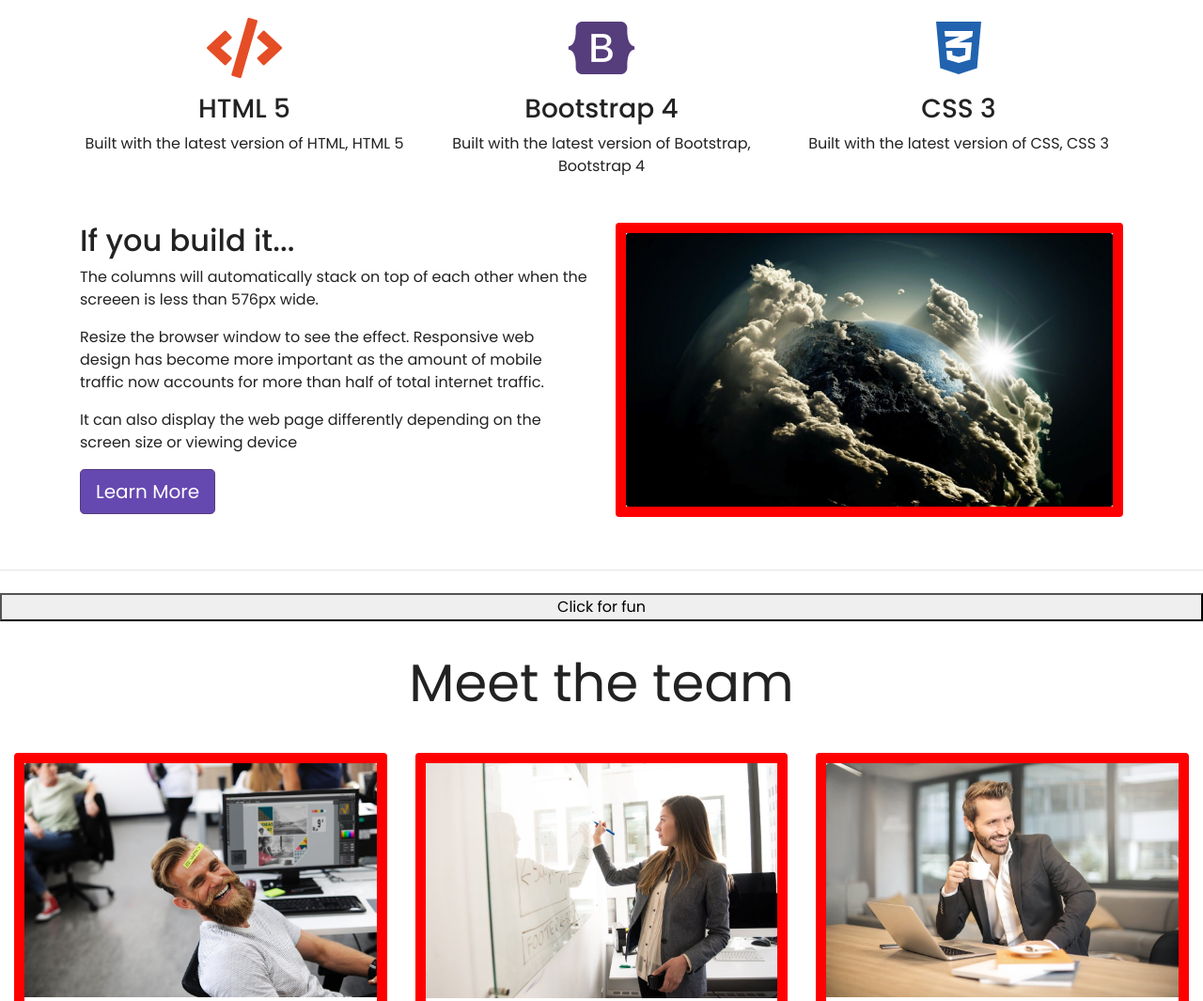
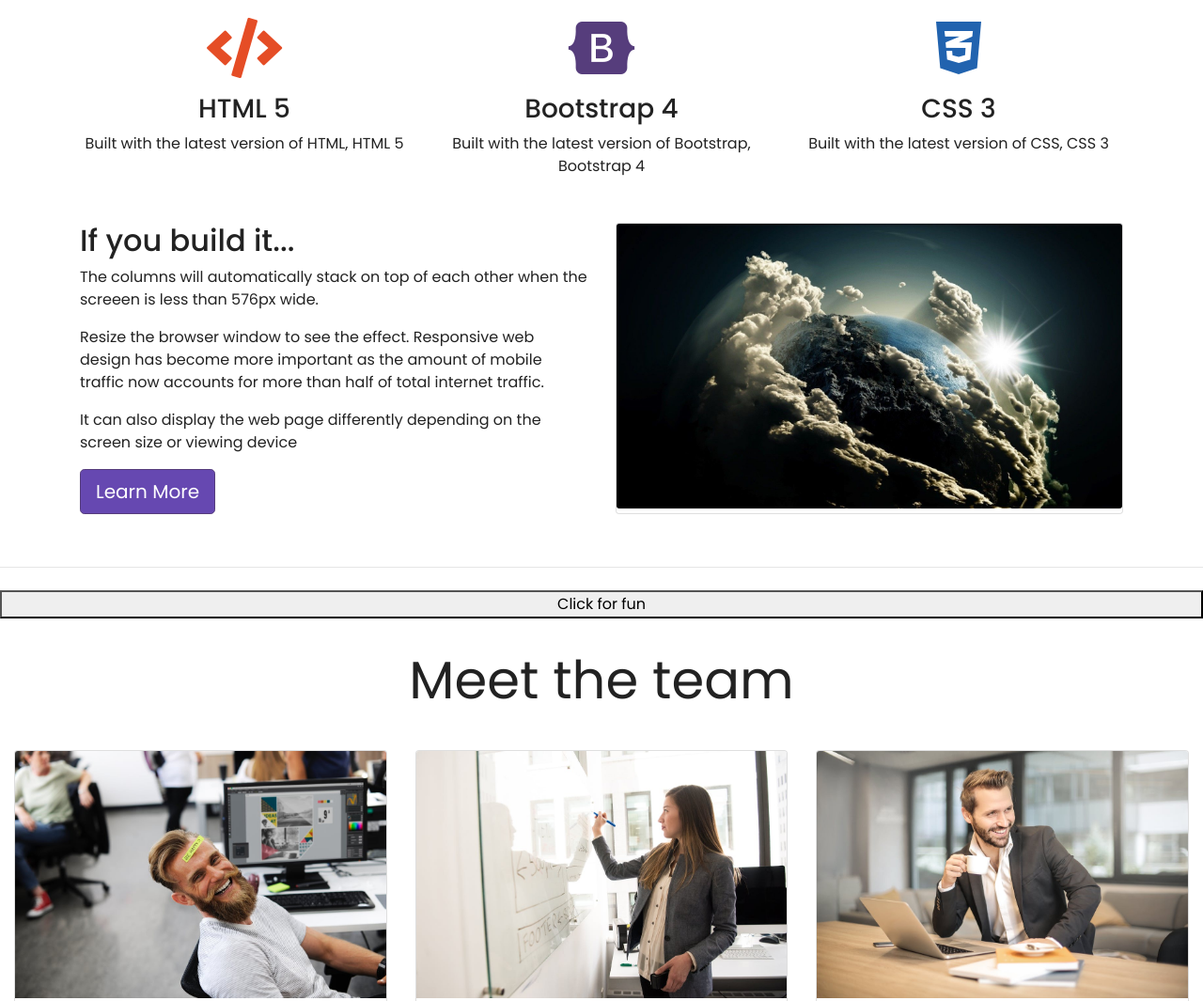
Before and after one commit to tyler-ray/Another-Hosting-demo, a website: page index.html in a window 1280 px wide. Shown: the part 868-1933 px from the top of the page at 94% size. Drawn offline with nearby package versions, Linux system fonts and the light colour scheme.

Commit message:
that updated...

```diff
--- a/scss/custom.scss
+++ b/scss/custom.scss
@@ -100,5 +100,5 @@ body {
 
 .card{
     height:100%;
-    border:11px solid red;
+    // border:11px solid red;
 }
```
Also changed, not shown: scss/custom.css, 1 other file.
